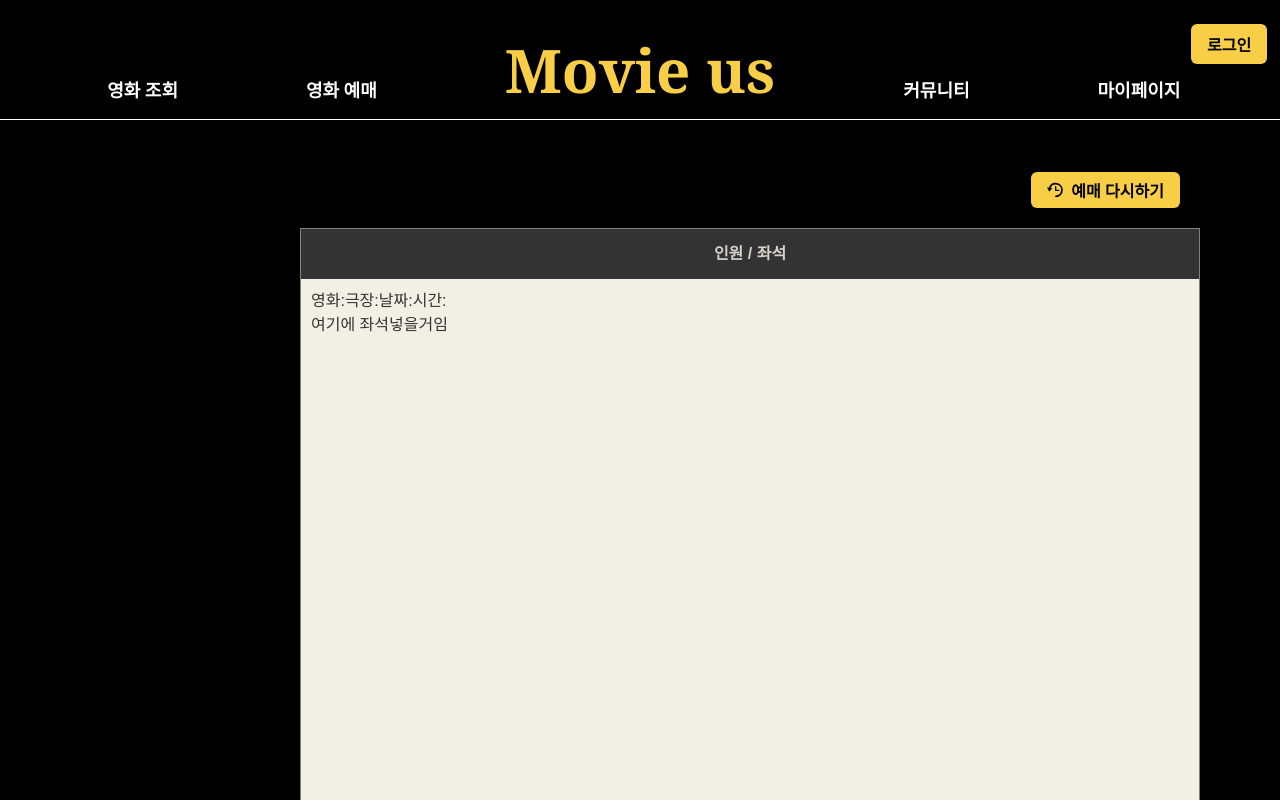
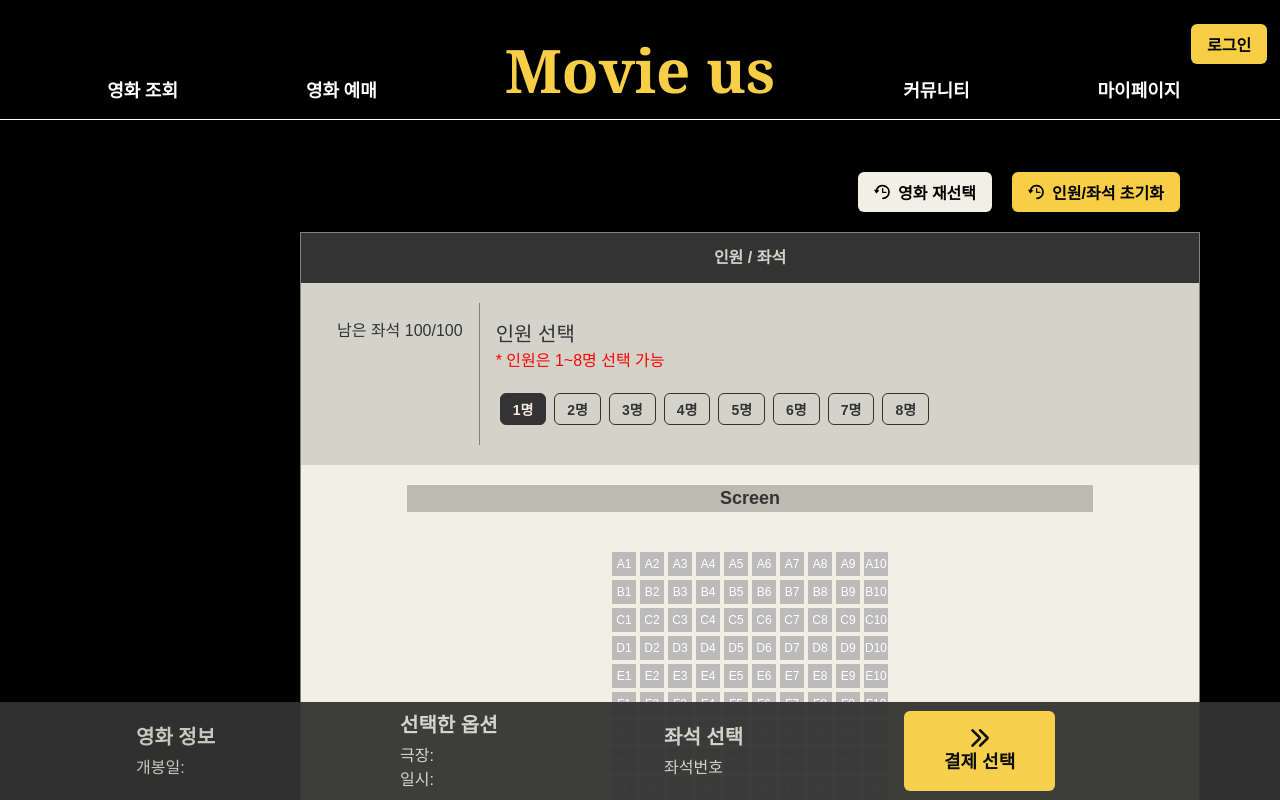
Before and after one commit to chany0ng/move-us-project, a React (Vite) app in the folder frontend/movie-us-frontend/: page /ticketing/seat-selection in a window 1280 px wide. Shown: the top 800 px of the page. Built offline with nearby package versions, Linux system fonts and the light colour scheme; no server answers; a web font is replaced by a local one.

Commit message:
Feat(seat): 좌석선택 기능 및 예매 페이지 구현

```diff
--- /dev/null
+++ b/frontend/movie-us-frontend/src/components/Seat.jsx
@@ -0,0 +1,17 @@
+import { Button } from "@chakra-ui/react";
+
+const Seat = ({ seatId, isSelected, onSeatClick }) => (
+  <Button
+    size="xs"
+    width="20px"
+    borderRadius="0"
+    onClick={() => onSeatClick(seatId)}
+    color="white"
+    fontWeight="medium"
+    bg={isSelected ? "#666666" : "#BBBBBB"}
+  >
+    {seatId}
+  </Button>
+);
+
+export default Seat;
--- a/frontend/movie-us-frontend/src/components/TicketSummary.jsx
+++ b/frontend/movie-us-frontend/src/components/TicketSummary.jsx
@@ -1,34 +1,34 @@
-import { Box, Button, Flex, Text, useToast } from "@chakra-ui/react";
+import { Box, Button, Flex, Heading, Text, useToast } from "@chakra-ui/react";
 import { useEffect, useState } from "react";
 import { useNavigate } from "react-router-dom";
 import { getData } from "../api/axios";
 import { ArrowRightIcon } from "@chakra-ui/icons";
+
+const SEAT_PRICE = 10000;
+
 const TicketSummary = ({
   selectedMovie,
   selectedTheater,
   selectedDate,
   selectedTime,
+  selectedSeats,
+  selectedPeople,
 }) => {
   const navigate = useNavigate();
   const toast = useToast();
   const [title, setTitle] = useState("");
   const [posterPath, setPosterPath] = useState("");
   const [releaseDate, setReleaseDate] = useState("");
-
   const handleGoToSeatSelection = () => {
-    navigate(`/ticketing/seat-selection?movie=${selectedMovie}&theater=${selectedTheater}&date=${formatDate(selectedDate)}&time=${selectedTime}`);
+    navigate(
+      `/ticketing/seat-selection?movie=${selectedMovie}&poster=${posterPath}&title=${title}&theater=${selectedTheater}&date=${selectedDate}&time=${selectedTime}`
+    );
   };
-
-  const formatDate = (date) => {
-    const year = date.getFullYear();
-    const month = String(date.getMonth() + 1).padStart(2, "0");
-    const day = String(date.getDate()).padStart(2, "0");
-
-    // 요일 구하기
-    const daysOfWeek = ["일", "월", "화", "수", "목", "금", "토"];
-    const dayOfWeek = daysOfWeek[date.getDay()];
-
-    return `${year}-${month}-${day} (${dayOfWeek})`;
+  const isSelectAllSeats = () => {
+    if (selectedSeats && selectedPeople === selectedSeats.length) {
+      return true;
+    }
+    return false;
   };
 
   useEffect(() => {
@@ -38,7 +38,6 @@ const TicketSummary = ({
   const fetchMovieData = async () => {
     try {
       const response = await getData(`/movies/${selectedMovie}`);
-      console.log(response.data);
       setTitle(response.data.title);
       setPosterPath(response.data.posterPath);
       setReleaseDate(response.data.releaseDate);
@@ -65,8 +64,7 @@ const TicketSummary = ({
       zIndex="10"
       opacity={0.95}
     >
-      <Flex justify="space-evenly" pl={64} pr={64} align="center">
-        {/* Left section: Movie information */}
+      <Flex justify="space-evenly" pl={32} pr={32} align="center">
         <Box flex="1" p={2}>
           <Flex align="center">
             {posterPath && (
@@ -88,33 +86,48 @@ const TicketSummary = ({
           </Flex>
         </Box>
 
-        {/* Center section: User's selection */}
         <Box flex="1" p={2}>
           <Text fontWeight="bold" fontSize="xl" mb={1}>
             선택한 옵션
           </Text>
           <Text>극장: {selectedTheater}</Text>
           <Text>
-            일시: {formatDate(selectedDate)} {selectedTime}
+            일시: {selectedDate} {selectedTime}
           </Text>
         </Box>
 
-        {/* Right section: Seat selection button */}
         <Box
           flex="1"
           display="flex"
           justifyContent="center"
           alignItems="center"
         >
+          <Box flex="1">
+            {selectedSeats ? (
+              <Box flex="1" p={2}>
+                <Text fontWeight="bold" fontSize="xl" mb={1}>
+                  좌석 선택
+                </Text>
+                <Text>좌석번호 {selectedSeats.join(",")}</Text>
+              </Box>
+            ) : (
+              <Text fontWeight="bold" fontSize="xl" mb={1}>
+                <ArrowRightIcon /> 좌석 선택
+              </Text>
+            )}
+          </Box>
+        </Box>
+        <Box flex="1">
           <Button
             onClick={handleGoToSeatSelection}
             size="lg"
             display="flex"
             flexDirection="column"
             p={10}
+            disabled={selectedSeats && !isSelectAllSeats()}
           >
             <ArrowRightIcon size="5xl" />
-            좌석 선택
+            {selectedSeats ? <Text>결제 선택</Text> : <Text>좌석 선택</Text>}
           </Button>
         </Box>
       </Flex>
--- a/frontend/movie-us-frontend/src/pages/ticketing/MovieTicketing.jsx
+++ b/frontend/movie-us-frontend/src/pages/ticketing/MovieTicketing.jsx
@@ -201,7 +201,6 @@ const MovieTicketing = () => {
                   {Object.keys(theaterData["서울시"]).map((gu) => (
                     <TabPanel key={gu}>
                       <Box>
-                        {/* Object.entries(theaterData["서울시"][gu] */}
                         {Object.entries(theaterData["서울시"][gu])?.map(
                           ([brand, theaters]) => (
                             <Box key={brand} mt={2}>
@@ -361,7 +360,7 @@ const MovieTicketing = () => {
         <TicketSummary
           selectedMovie={selectedMovie}
           selectedTheater={selectedTheater}
-          selectedDate={selectedDate}
+          selectedDate={formatDate(selectedDate)}
           selectedTime={selectedTime}
         />
       )}
--- a/frontend/movie-us-frontend/src/pages/ticketing/SeatSelection.jsx
+++ b/frontend/movie-us-frontend/src/pages/ticketing/SeatSelection.jsx
@@ -1,15 +1,98 @@
 import { RepeatClockIcon } from "@chakra-ui/icons";
-import { Box, Button, Flex, Text } from "@chakra-ui/react";
-import { useLocation } from "react-router-dom";
+import {
+  Box,
+  Button,
+  Flex,
+  Grid,
+  Heading,
+  Text,
+  useToast,
+} from "@chakra-ui/react";
+import { useState } from "react";
+import { useLocation, useNavigate } from "react-router-dom";
+import Seat from "../../components/Seat";
+import TicketSummary from "../../components/TicketSummary";
+
+const SEAT_PRICE = 10000;
+// 좌석 배열 생성
+const SEAT_ROWS = "ABCDEFGHIJ".split("");
+const SEAT_COLUMNS = Array.from({ length: 10 }, (_, i) => i + 1);
 
 const SeatSelection = () => {
+  const navigate = useNavigate();
   const location = useLocation();
+  const toast = useToast();
   const searchParams = new URLSearchParams(location.search);
 
   const selectedMovie = searchParams.get("movie");
+  const selectedPoster = searchParams.get("poster");
+  const selectedTitle = searchParams.get("title");
   const selectedTheater = searchParams.get("theater");
   const selectedDate = searchParams.get("date");
   const selectedTime = searchParams.get("time");
+
+  // 좌석 선택 관련 State
+  const [selectedSeats, setSelectedSeats] = useState([]);
+  const [selectedPeople, setSelectedPeople] = useState(1);
+  // 인원수 선택 함수
+  const handlePeopleSelect = (count) => {
+    setSelectedPeople(count);
+    setSelectedSeats([]);
+  };
+
+  // 좌석 선택 함수
+  const handleSeatClick = (seatId) => {
+    if (selectedSeats.includes(seatId)) {
+      setSelectedSeats(selectedSeats.filter((seat) => seat !== seatId));
+    } else if (selectedSeats.length < selectedPeople) {
+      setSelectedSeats([...selectedSeats, seatId]);
+    } else {
+      toast({
+        title: "좌석 선택 초과",
+        description: "선택 인원 수만큼 좌석을 선택할 수 있습니다.",
+        status: "warning",
+        duration: 2000,
+        isClosable: true,
+      });
+    }
+  };
+
+  // 최종 예매 및 결제 함수
+  const handlePayment = async () => {
+    const totalAmount = selectedSeats.length * SEAT_PRICE;
+    try {
+      // 결제 API 요청 (가상의 API URL)
+      const response = await fetch("/api/payment", {
+        method: "POST",
+        headers: { "Content-Type": "application/json" },
+        body: JSON.stringify({
+          seats: selectedSeats,
+          people: selectedPeople,
+          totalAmount,
+        }),
+      });
+
+      if (response.ok) {
+        toast({
+          title: "결제 성공",
+          description: `${selectedSeats.join(", ")} 좌석이 예약되었습니다.`,
+          status: "success",
+          duration: 2000,
+          isClosable: true,
+        });
+      } else {
+        throw new Error("결제에 실패했습니다.");
+      }
+    } catch (error) {
+      toast({
+        title: "결제 실패",
+        description: error.message,
+        status: "error",
+        duration: 2000,
+        isClosable: true,
+      });
+    }
+  };
 
   return (
     <Flex
@@ -21,10 +104,21 @@ const SeatSelection = () => {
       height="800px"
       position="relative"
     >
-      <Button width="fit-content" m={5}>
-        <RepeatClockIcon mr={2} />
-        예매 다시하기
-      </Button>
+      <Flex align="center" justify="flex-end">
+        <Button
+          width="fit-content"
+          bg="#f2f0e5"
+          _hover={{ bg: "#d4d3c9" }}
+          onClick={() => navigate("/ticketing")}
+        >
+          <RepeatClockIcon mr={2} />
+          영화 재선택
+        </Button>
+        <Button width="fit-content" m={5}>
+          <RepeatClockIcon mr={2} />
+          인원/좌석 초기화
+        </Button>
+      </Flex>
       <Box
         bg="#f2f0e5"
         position="relative"
@@ -48,17 +142,94 @@ const SeatSelection = () => {
           height="calc(100% - 50px)"
           maxHeight="100%"
           color="#333333"
-          p="10px"
+          bg="#d4d3c9"
         >
-          <Flex>
-            <p>영화: {selectedMovie}</p>
-            <p>극장: {selectedTheater}</p>
-            <p>날짜: {selectedDate}</p>
-            <p>시간: {selectedTime}</p>
+          <Flex p={5}>
+            {selectedPoster && (
+              <Box m={2}>
+                <img
+                  src={`https://image.tmdb.org/t/p/w500/${selectedPoster}`}
+                  alt={`${selectedTitle} poster`}
+                  style={{ width: "120px", height: "auto" }}
+                />
+              </Box>
+            )}
+            <Flex direction="column" p={4} borderRight="1px solid gray">
+              <Flex direction="column">
+                <p>{selectedTheater}</p>
+                <p>{selectedTitle}</p>
+                <p>
+                  남은 좌석 <span>100</span>/100
+                </p>
+              </Flex>
+              <Flex pt={4}>
+                <Heading fontSize="2xl" fontFamily="Helvetica Neue">
+                  {selectedDate} {selectedTime}
+                </Heading>
+              </Flex>
+            </Flex>
+            <Box p={4}>
+              <Text fontSize="xl">인원 선택</Text>
+              <Text color="red" pb={4}>
+                * 인원은 1~8명 선택 가능
+              </Text>
+              {[...Array(8)].map((_, i) => (
+                <Button
+                  key={i}
+                  size="sm"
+                  onClick={() => handlePeopleSelect(i + 1)}
+                  border="1px solid #333"
+                  color={selectedPeople === i + 1 ? "brand.light" : "#333"}
+                  bg={selectedPeople === i + 1 ? "#333" : "transparent"}
+                  _hover={{ bg: "#999" }}
+                  m={1}
+                >
+                  {i + 1}명
+                </Button>
+              ))}
+            </Box>
           </Flex>
-          <Box>여기에 좌석넣을거임</Box>
+          <Box bg="#f2f0e5" height="100%" p={5}>
+            <Box
+              bg="#bdbbb0"
+              color="#333"
+              fontWeight="bold"
+              fontSize="lg"
+              textAlign="center"
+              margin="0 auto"
+              width="80%"
+            >
+              Screen
+            </Box>
+            <Grid
+              templateColumns="repeat(10, 0fr)"
+              gap={1}
+              width="fit-content"
+              mx="auto"
+              mt="10"
+            >
+              {SEAT_ROWS.map((row) =>
+                SEAT_COLUMNS.map((col) => (
+                  <Seat
+                    key={`${row}${col}`}
+                    seatId={`${row}${col}`}
+                    isSelected={selectedSeats.includes(`${row}${col}`)}
+                    onSeatClick={handleSeatClick}
+                  />
+                ))
+              )}
+            </Grid>
+          </Box>
         </Flex>
       </Box>
+      <TicketSummary
+        selectedMovie={selectedMovie}
+        selectedTheater={selectedTheater}
+        selectedDate={selectedDate}
+        selectedTime={selectedTime}
+        selectedSeats={selectedSeats}
+        selectedPeople={selectedPeople}
+      />
     </Flex>
   );
 };
```
